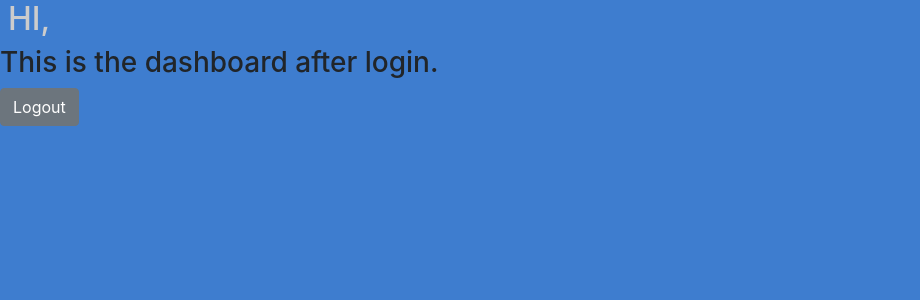
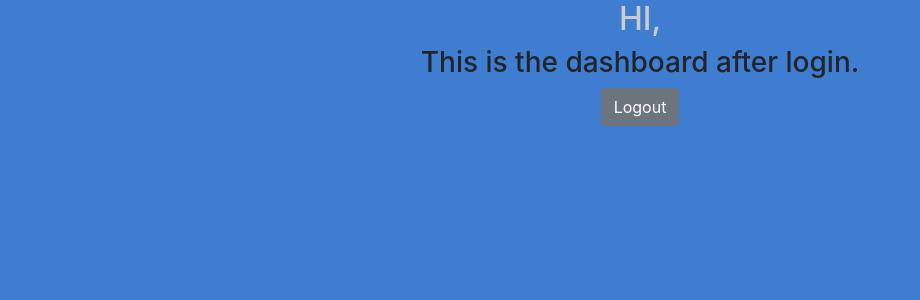
Before and after one commit to RyanjunyeLIANG/In2food, a React (Create React App) app: page /management in a window 1280 px wide. Shown: the top 300 px of the page, without its empty margins (0-920 px from the left). Built offline with nearby package versions, Linux system fonts and the light colour scheme.

Commit message:
adjust style of dashboard page

```diff
--- a/src/Components/management/Dashboard.jsx
+++ b/src/Components/management/Dashboard.jsx
@@ -26,11 +26,11 @@ export default class Dashboard extends React.Component {
     }
 
     return (
-      <>
-      <h2>Hi, {username}</h2>
-      <h3>This is the dashboard after login.</h3>
-      <button className="btn btn-secondary" onClick={this.handleLogout}>Logout</button>
-      </>
+      <headers className="d-flex align-items-center flex-column bd-highlight mb-3">
+        <h2>Hi, {username}</h2>
+        <h3>This is the dashboard after login.</h3>
+        <button className="btn btn-secondary" onClick={this.handleLogout}>Logout</button>
+      </headers>
     );
   }
 };
```
